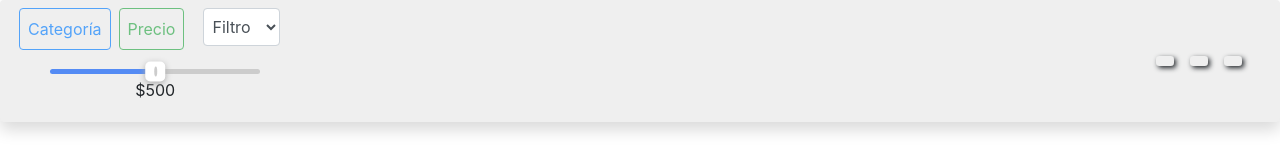
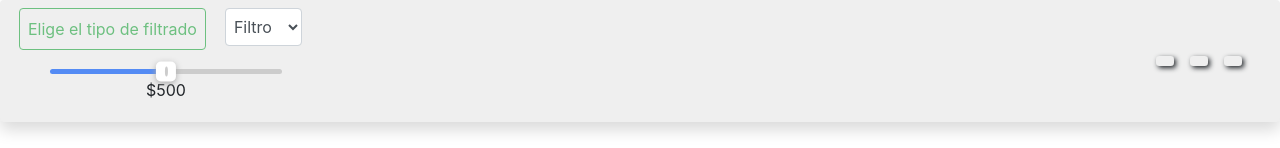
Before and after one commit to ceenti/shopping-cart-project, a React (Create React App) app: page / in a window 1280 px wide. Shown: the top 148 px of the page. Built offline with nearby package versions, Linux system fonts and the light colour scheme.

Commit message:
Changes on filter

```diff
--- a/src/Components/Filtro/index.js
+++ b/src/Components/Filtro/index.js
@@ -66,8 +66,8 @@ class Filtro extends Component{
 
                 <FormGroup row className="my-2">
                     {/* <Label style={{textAlign:'center'}} for="exampleSelect"><h4 color="success">Filtro</h4></Label> */}
-                    <Button disabled outline className="btn-md mx-1 p-2"  color="primary" value="" onClick={this.onClickTypeOfFilter}>Categoría</Button>{' '}
-                    <Button disabled outline className="btn-md mx-1 p-2" color="success" name="price" value="" onClick={this.onClickTypeOfFilter}>Precio</Button>{' '}
+                    {/* <Button disabled outline className="btn-md mx-1 p-2"  color="primary" value="" onClick={this.onClickTypeOfFilter}>Filtro</Button>{' '} */}
+                    <Button disabled outline className="btn-md mx-1 p-2" color="success" name="price" value="" onClick={this.onClickTypeOfFilter}>Elige el tipo de filtrado</Button>{' '}
 
                     <Col>
                         <Input type="select" className="btn-md p-1" name="category" id="exampleSelect" onChange= {this.onChangeHandlerSelection}>
```
